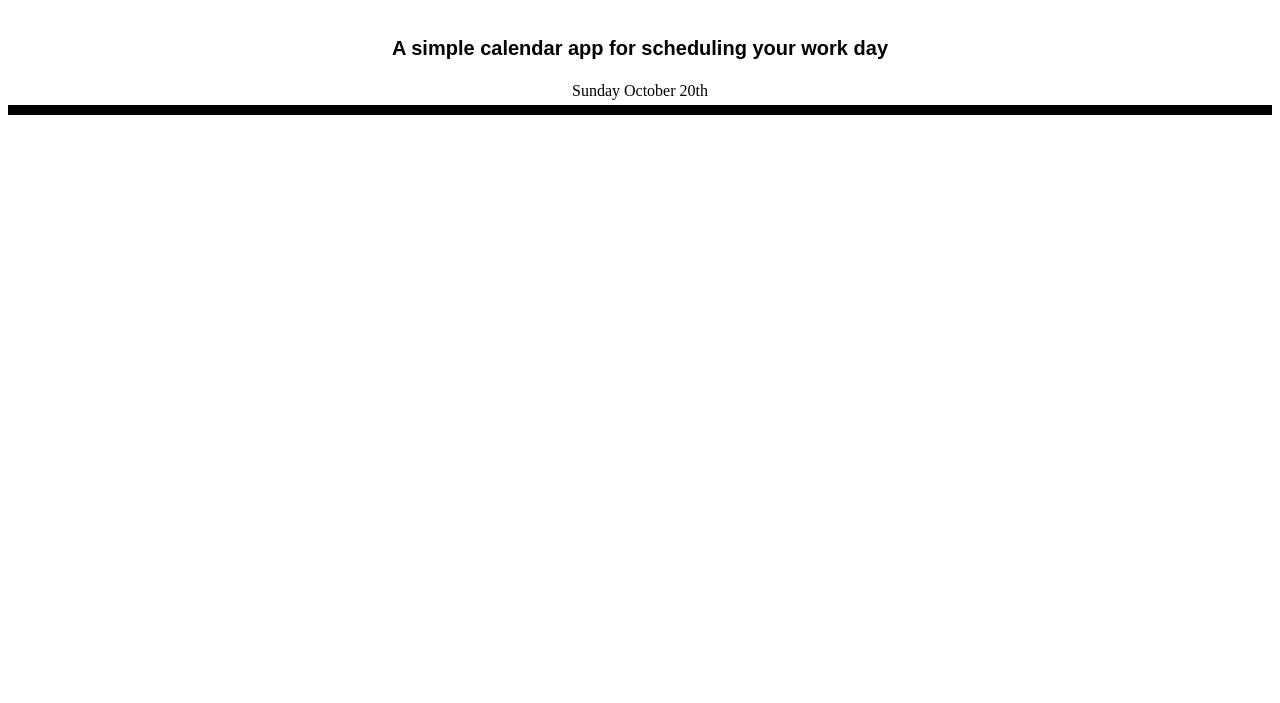
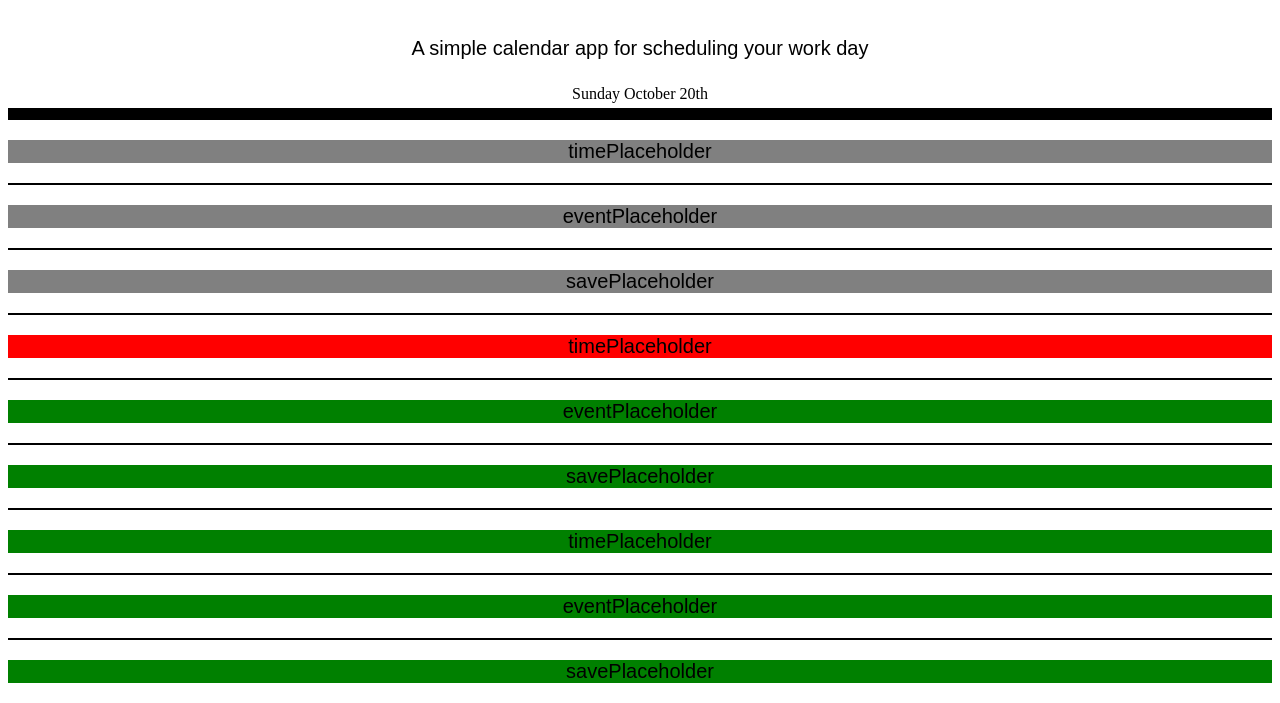
Before and after one commit to tshivers/day-planner, a plain HTML site: page index.html in a window 1280 px wide. Shown: the part 112-815 px from the top of the page. Drawn offline with nearby package versions, Linux system fonts and the light colour scheme.

Commit message:
added modified index.html new file index.js and modified  style.css

```diff
--- a/index.html
+++ b/index.html
@@ -6,28 +6,69 @@
     <meta http-equiv="X-UA-Compatible" content="ie=edge">
     <link href="https://fonts.googleapis.com/css?family=Amatic+SC:700|Josefin+Sans&display=swap" rel="stylesheet"/>
     <link rel="stylesheet" href="https://stackpath.bootstrapcdn.com/font-awesome/4.7.0/css/font-awesome.min.css"/>
+    <script src="https://maxcdn.bootstrapcdn.com/bootstrap/3.4.0/js/bootstrap.min.js"></script>
+    <script src="https://ajax.googleapis.com/ajax/libs/jquery/3.4.1/jquery.min.js"></script>
+
+
     <link rel="stylesheet" type="text/css" href="styles.css">
-    <title>Day Planner</title>
+    <title>Work Day Scheduler</title>
 </head>
 <body>
-    <div class="container">
+    <header class="jumbotron">
         <h1>Work Day Scheduler</h1>
-
-        <h2>A simple calendar app for scheduling your work day</h2>
-
-        <div id="moment-main-date"></div>
+        <p>A simple calendar app for scheduling your work day</p>
+        <div id="currentDay"></div>
+    </header>
+    <div class="container"></div>
+        <div class="row">
+            <div class="col-md-2" style="background-color:grey;">
+                <p>timePlaceholder</p>
+        </div>
+        <div class="row">
+            <div class="col-md-8" style="background-color:grey;">
+                <p>eventPlaceholder</p>
+         </div>
+        <div class="row">
+            <div class="col-md-2" style="background-color:grey;">
+                <p>savePlaceholder</p>
+        </div>
+        <div class="row">
+            <div class="col-md-2" style="background-color: red;">
+                <p>timePlaceholder</p>
+        </div>
+        <div class="row">
+            <div class="col-md-8" style="background-color: green;">
+                <p>eventPlaceholder</p>
+        </div>
+        <div class="row">
+            <div class="col-md-2" style="background-color: green;">
+                <p>savePlaceholder</p>
+        </div>
+        <div class="row">
+            <div class="col-md-2" style="background-color: green;">
+            <p>timePlaceholder</p>
+         </div>
+        <div class="row">
+            <div class="col-md-8" style="background-color: green;">
+            <p>eventPlaceholder</p>
+        </div>
+        <div class="row">
+            <div class="col-md-2" style="background-color: green;">
+            <p>savePlaceholder</p>
+        </div>
+    </div>
 
         <!-- Moment.js for date/time reference-->
         <script type="text/javascript" src="moment.js"></script>
             <script type="text/javascript">
             // var that calls for the current day and date
                 var currentDate = moment().format('dddd MMMM Do');
-                var mainDate = document.getElementById('moment-main-date');
+                var mainDate = document.getElementById('currentDay');
                 mainDate.innerHTML = currentDate;
             </script>
 
-        <!-- jQuery CDN for faster loading time-->
-        <script src="https://ajax.googleapis.com/ajax/libs/jquery/3.4.1/jquery.min.js"></script>
+
+
     </div>
 </body>
 </html>
--- a/styles.css
+++ b/styles.css
@@ -5,16 +5,22 @@ h1 {
     color: black;
 }
 
-h2 {
+p {
     text-align: center;
     font-family: Arial, Helvetica, sans-serif;
     font-size: 20px;
     color: black;
 }
 
-#moment-main-date {
+#currentDay {
     text-align: center;
     color: black;
     padding: 5px;
     border-bottom: 10px solid black;
 }
+
+.row {
+    background-color: #ffffff;
+    color: #000000;
+    border-top: 2px solid #000000;
+}
```
Also changed, not shown: index.js (added).
